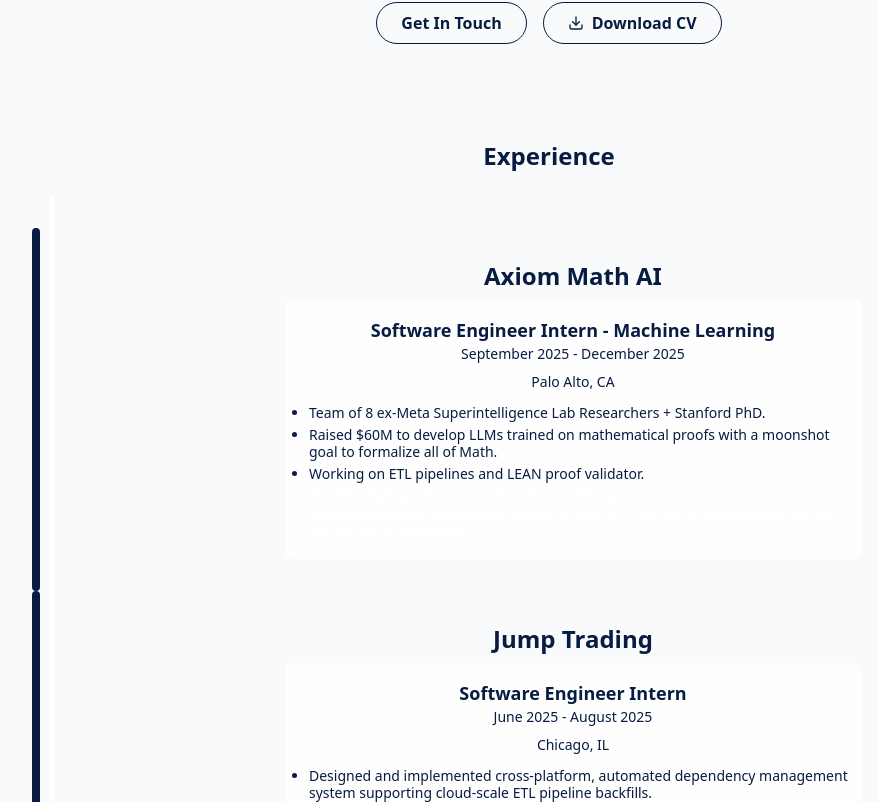
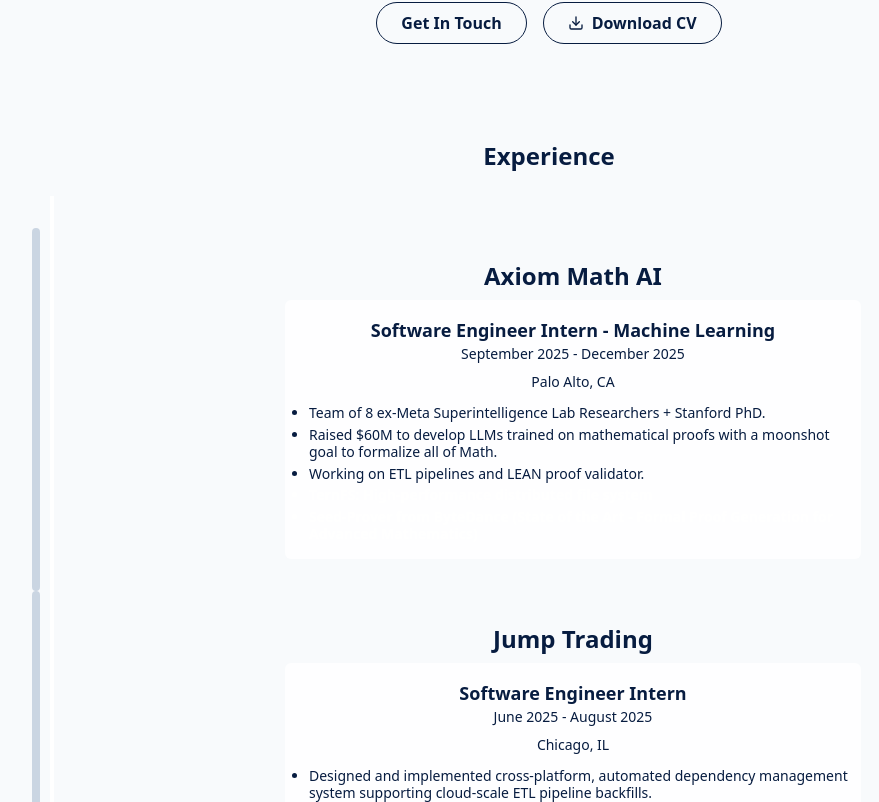
Before and after one commit to Ishan-Sinha123/Personal_Website, a React (Vite) app: page / in a window 1280 px wide. Shown: the part 1358-2160 px from the top of the page, without its empty margins (91-970 px from the left). Built offline with nearby package versions, Linux system fonts and the light colour scheme.

Commit message:
new packages

```diff
--- a/src/components/WorkTimeline.jsx
+++ b/src/components/WorkTimeline.jsx
@@ -62,13 +62,13 @@
 
   return (
     <section id="experience" className="py-12">
-      <div className="container max-w-6xl mx-auto">
-        <h3 className="text-2xl font-extrabold mb-6 text-primary text-center dark:text-white">Experience</h3>
+      <div className="container max-w-6xl mx-auto flex flex-col items-center">
+        <h3 className="text-2xl font-extrabold mb-6 text-center text-primary dark:text-white">Experience</h3>
         <VerticalTimeline layout="1-column" className="vertical-timeline--horizontal">
           {list.map((item, idx) => (
             <div key={item.id} className="relative flex flex-row items-center w-full py-8">
               {/* Timeline vertical line on the left */}
-              <div className="absolute left-0 top-0 bottom-0 w-2 bg-primary dark:bg-white border-4 border-primary dark:border-white rounded-full z-0" style={{ height: idx === list.length - 1 ? '50%' : '100%' }} />
+              <div className="absolute left-0 top-0 bottom-0 w-2 bg-slate-300 dark:bg-white border-4 border-slate-300 dark:border-white rounded-full z-0" style={{ height: idx === list.length - 1 ? '50%' : '100%' }} />
               <div className="flex flex-col items-center w-full ml-12">
                 <div className="text-2xl font-extrabold mb-2 text-center w-full text-primary dark:text-white">{item.company}</div>
                 <div className="bg-card/80 dark:bg-card/90 rounded-md p-4 w-full max-w-xl flex flex-col items-center justify-center">
```
